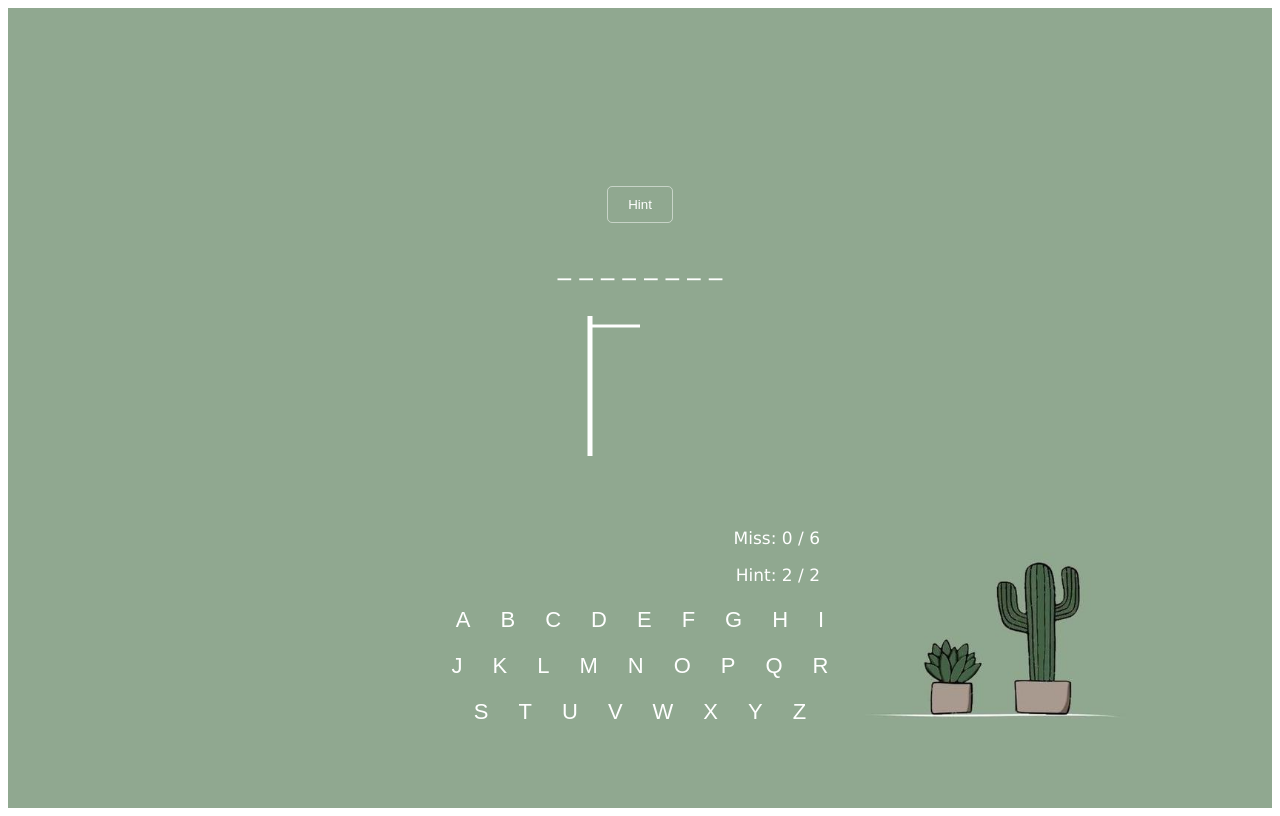
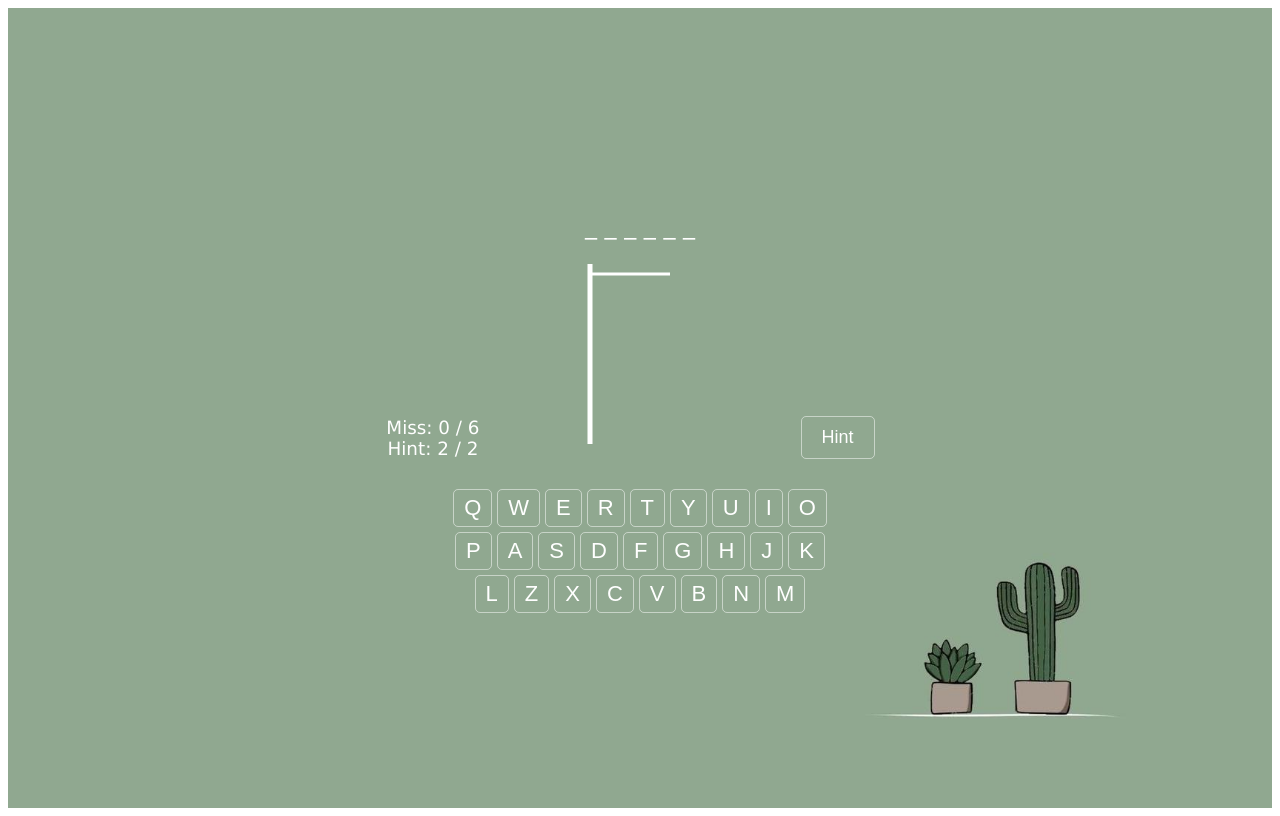
Before and after one commit to icbandreea/hangman, an Angular app in the folder hangman/: page / in a window 1280 px wide. Built offline with nearby package versions, Linux system fonts and the light colour scheme.

Commit message:
changed layout, added more styling

```diff
--- a/hangman/src/app/game/game.component.css
+++ b/hangman/src/app/game/game.component.css
@@ -1,13 +1,23 @@
+ * {
+  margin: 0;
+  padding: 0;
+  box-sizing: border-box;
+}
+
 body {
+  display: flex;
+  flex-direction: column;
+  align-items: center;
+  justify-content: space-between;
+  height: 100vh;
+  text-align: center;
   background-image: url('/assets/cactus-big.png');
   background-size: cover;
   background-position: center;
   background-attachment: fixed;
-    margin: 0;
-    height: 100vh;
   font-family: Verdana, Geneva, Tahoma, sans-serif;
   font-size: 22px;
-    color: white;
+  padding-top:90px;
 }
 
 @media (max-width: 768px) {
@@ -18,55 +28,111 @@
   }
 }
 
-  #wrapper {
+.top-section {
+width: 100%;
+height: 20%;
+/* background-color: #ff5733; */
 display: flex;
+flex-direction: column-reverse;
+align-items: center;
+color: white;
+text-align: center;
+}
+
+.word-display,
+.hint-text-container {
+  height:70%;
+  display: flex;
+  justify-content: center;
+  width: 100%;
+  /* background-color:green; */
+  font-size: 24px;;
+}
+
+.word-display {
+  align-items: flex-end;
+
+}
+
+.hint-text-container {
+  align-items: center;
+  justify-content: flex-end;
   flex-direction: column;
-    justify-content: space-between;
-    align-items: center;
-    min-height: 100vh;
+  font-size: smaller;
 }
 
 
-   #main-content {
-    padding-top: 400px;
+.middle-section {
 display: flex;
-    flex-direction: column;
-    justify-content: center;
-    align-items: center;
-    height: 100px;
+width: 50%;
+height: 35%;
+gap: 5px;
+padding-bottom: 30px;
 }
 
-  .word-display {
+.column {
+/* background-color: #3385ff; */
+min-height: 100%;
+display: flex;
+align-items: center;
+justify-content: center;
+color: white;
+font-size: 20px;
+}
 
-    font-size: larger;
+.column:first-child {
+  flex:1;
+  justify-content: flex-end;
+  align-items: flex-end;
+  font-size: smaller;
+}
+
+.column:nth-child(2) {
+  flex:2;
+  /* padding-left: 20px; */
+  align-items: flex-end;
+}
+
+.column:last-child {
+  flex:1;
+  justify-content: flex-start;
+  align-items: flex-end;
 }
 
 
-  .hint-text-container {
+.bottom-section {
+width: 100%;
+flex-grow: 1;
+/* background-color: #ff33a1; */
 display: flex;
-    gap: 70px;
-    flex-wrap: wrap;
-    font-style: italic;
-    font-size: smaller;
-    height: 60px;
+align-items: center;
+justify-content: center;
+font-size: 20px;
+color: white;
+flex-direction: column;
+gap:40px;
 }
 
-  .statistics {
-    align-self: flex-end;
-    text-align: right;
-    width: 100%;
-    padding-right: 20px;
-    font-size: 17px;
+.available-letters,
+.try-again {
+  display: flex;
+  justify-content: center;
+  /* width: 100%; */
+  /* background-color:green; */
+  font-size: 24px;
+  height:100%;
+
 }
 
+.available-letters {
+  flex-wrap: wrap;
+  width: 400px;
+  height: 200px;
+  justify-content: center;
+  align-items: center;
+  gap:5px;
+}
 
-.available-letters {
-    display: flex;
-    flex-wrap: wrap;
-    justify-content: center;
-    gap: 10px;
-    max-width: 400px;
-}
 
 .available-letters button {
   background: none;
@@ -75,6 +141,8 @@
   cursor: pointer;
   color: white;
   padding: 5px 10px;
+  border: 1px solid rgba(255, 255, 255, 0.5);
+  border-radius: 5px;
 }
 
 .available-letters button:disabled {
@@ -82,11 +150,30 @@
 }
 
 
+.try-again {
+  align-items: center;
+  flex-direction: column;
+  justify-content: flex-start;
+  gap:20px;
+}
 
-.hint-section {
-    display: flex;
-    justify-content: center;
+.try-again p {
+  font-family: Verdana, Geneva, Tahoma, sans-serif;
+  font-size: 20px;
 }
+
+.try-again button {
+  background: none;
+  border: none;
+  font-size: 22px;
+  cursor: pointer;
+  color: white;
+  padding: 10px 20px;
+  border: 1px solid rgba(255, 255, 255, 0.5);
+  border-radius: 5px;
+  font-size: smaller;
+}
+
 
 .hint-section button {
   background: none;
@@ -94,6 +181,7 @@
   padding: 10px 20px;
   color: white;
   border: 1px solid rgba(255, 255, 255, 0.5);
+  font-size: 18px;
 }
 
 .hint-section button:disabled {
--- a/hangman/src/app/game/game.component.html
+++ b/hangman/src/app/game/game.component.html
@@ -6,42 +6,47 @@
     <title>Hangman</title>
 </head>
 <body>
-    <div id="wrapper">
-    <main id="main-content">
-
+        <div class="top-section">
+            <!--Word to guess-->
+        <div class="word-display">
+            <p>{{wordDisplay}}</p>
+        </div>
         <div class="hint-text-container">
             @for (hint of currentHints; track hint) {
                 <p id="available-hint">{{hint}}</p>
             }
         </div>
-
-        <!--Hints-->
-        <div class="hint-section">
-            <button (click)="useHint()" [disabled]="hintsRemaining <= 0">Hint</button>
         </div>
 
-        <!--Word to guess-->
-        <div class="word-display">
-            <p>{{wordDisplay}}</p>
-        </div>
-
-        <app-hangman [wrongGuesses]="wrongGuesses"></app-hangman>
-
+        <div class="middle-section">
+            <div class="column">
                 <!--Hints remaining, Number of wrong guesses-->
                 <div class="statistics">
                     <p>Miss: {{wrongGuesses}} / {{MAX_ATTEMPTS}}</p>
                     <p>Hint: {{hintsRemaining}} / {{MAX_HINTS}}</p>
                 </div>
+            </div>
+            <div class="column">
+                <app-hangman [wrongGuesses]="wrongGuesses"></app-hangman>
+            </div>
+            <div class="column">
+        <!--Hints-->
+        <div class="hint-section">
 
+            <button (click)="useHint()" [disabled]="hintsRemaining <= 0 || gameMessage">Hint</button>
+        </div>
+            </div>
+        </div>
 
-
+        <div class="bottom-section">
             <!--Letters-->
             <div class="available-letters">
 
                 @for (letter of availableLetters; track letter) {
                     <button
                         [disabled]="disabledLetters(letter)"
-                    (click)="makeGuess(letter)">
+                        (click)="makeGuess(letter)"
+                        [class.wrong]="isWrongLetter(letter)">
                         {{letter}}
                     </button>
                 }
@@ -49,17 +54,10 @@
 
             <div class="try-again">
                 @if (gameMessage) {
-                <p id="game-message">{{gameMessage}}</p>
+                    <p>{{gameMessage}}</p>
                     <button (click)="startGame()">Play again</button>
                 }
             </div>
-
-
-
-
-
-
-    </main>
         </div>
 
 </body>
--- a/hangman/src/app/game/game.component.ts
+++ b/hangman/src/app/game/game.component.ts
@@ -20,7 +20,7 @@ export class GameComponent implements OnInit {
   wrongGuesses = 0;
   hintsRemaining = this.MAX_HINTS;
   currentHints: string[] = [];
-  availableLetters = 'ABCDEFGHIJKLMNOPQRSTUVWXYZ'.split('');
+  availableLetters = 'QWERTYUIOPASDFGHJKLZXCVBNM'.split('');
   gameMessage: string = '';
   wordDisplay: string = '';
 
@@ -81,6 +81,10 @@ export class GameComponent implements OnInit {
     );
   }
 
+  isWrongLetter(letter: string): boolean {
+    return this.wrongLetters.includes(letter);
+  }
+
     //Method to show the word
     private updateWordDisplay(): void {
       this.wordDisplay = this.wordToGuess
@@ -100,4 +104,6 @@ export class GameComponent implements OnInit {
     }
 
 
+
+
 }
--- a/hangman/src/app/hangman/hangman.component.html
+++ b/hangman/src/app/hangman/hangman.component.html
@@ -1,11 +1,11 @@
 
     <svg xmlns="http://www.w3.org/2000/svg" viewBox="0 0 200 200" width="200" height="200">
-        <line x1="50" y1="10" x2="50" y2="150" stroke="white" stroke-width="5" />
-        <line x1="50" y1="20" x2="100" y2="20" stroke="white" stroke-width="3" />
-        <circle *ngIf="wrongGuesses >= 1" cx="100" cy="40" r="15" stroke="white" stroke-width="2" fill="none" />
-        <line *ngIf="wrongGuesses >= 2" x1="100" y1="55" x2="100" y2="100" stroke="white" stroke-width="2" />
-        <line *ngIf="wrongGuesses >= 3" x1="100" y1="60" x2="70" y2="80" stroke="white" stroke-width="2" />
-        <line *ngIf="wrongGuesses >= 4" x1="100" y1="60" x2="130" y2="80" stroke="white" stroke-width="2" />
-        <line *ngIf="wrongGuesses >= 5" x1="100" y1="100" x2="70" y2="120" stroke="white" stroke-width="2" />
-        <line *ngIf="wrongGuesses >= 6" x1="100" y1="100" x2="130" y2="120" stroke="white" stroke-width="2" />
+        <line x1="50" y1="10" x2="50" y2="190" stroke="white" stroke-width="5" />
+        <line x1="50" y1="20" x2="130" y2="20" stroke="white" stroke-width="3" />
+        <circle *ngIf="wrongGuesses >= 1" cx="100" cy="45" r="23" stroke="white" stroke-width="2" fill="none" />
+        <line *ngIf="wrongGuesses >= 2" x1="100" y1="68" x2="100" y2="130" stroke="white" stroke-width="2" />
+        <line *ngIf="wrongGuesses >= 3" x1="100" y1="70" x2="70" y2="80" stroke="white" stroke-width="2" />
+        <line *ngIf="wrongGuesses >= 4" x1="100" y1="70" x2="130" y2="80" stroke="white" stroke-width="2" />
+        <line *ngIf="wrongGuesses >= 5" x1="100" y1="130" x2="70" y2="150" stroke="white" stroke-width="2" />
+        <line *ngIf="wrongGuesses >= 6" x1="100" y1="130" x2="130" y2="150" stroke="white" stroke-width="2" />
     </svg>
--- a/hangman/src/app/word.service.ts
+++ b/hangman/src/app/word.service.ts
@@ -25,7 +25,26 @@ export class WordService {
     { word: 'Soccer', hints: ['Sport', 'Football'] },
     { word: 'Python', hints: ['Programming Language', 'Used for Web Development'] },
     { word: 'Guitar', hints: ['Instrument', 'Strummed'] },
-    { word: 'Volcano', hints: ['Mountain', 'Erupts Lava'] }
+    { word: 'Volcano', hints: ['Mountain', 'Erupts Lava'] },
+    { word: 'Amazon', hints: ['River', 'Online Shopping'] },
+    { word: 'Mercury', hints: ['Planet', 'Closest to the Sun'] },
+    { word: 'Eiffel', hints: ['Tower', 'Paris Landmark'] },
+    { word: 'Cheetah', hints: ['Animal', 'Fastest Runner'] },
+    { word: 'Venus', hints: ['Planet', 'Hottest One'] },
+    { word: 'Pizza', hints: ['Food', 'Cheese & Tomato'] },
+    { word: 'Hawk', hints: ['Bird', 'Sharp Eyes'] },
+    { word: 'Dracula', hints: ['Vampire', 'Transylvania'] },
+    { word: 'Rainbow', hints: ['Colors', 'After Rain'] },
+    { word: 'Diamond', hints: ['Jewel', 'Hardest Material'] },
+    { word: 'Neptune', hints: ['Planet', 'Farthest from Sun'] },
+    { word: 'Ballet', hints: ['Dance', 'On Toes'] },
+    { word: 'Chess', hints: ['Game', 'King & Queen'] },
+    { word: 'Comet', hints: ['Space', 'Has a Tail'] },
+    { word: 'Pyramid', hints: ['Egypt', 'Triangle Shape'] },
+    { word: 'Sphinx', hints: ['Egypt', 'Half Lion'] },
+    { word: 'Octopus', hints: ['Sea Creature', 'Eight Arms'] },
+    { word: 'Clock', hints: ['Time', 'Has Hands'] },
+    { word: 'Wolf', hints: ['Animal', 'Howls at Moon'] }
   ];
 
   constructor() { }
```
Also changed, not shown: hangman/src/assets/hangmanlogo.png (added). Lines whose indentation alone changed are shown as unchanged.
